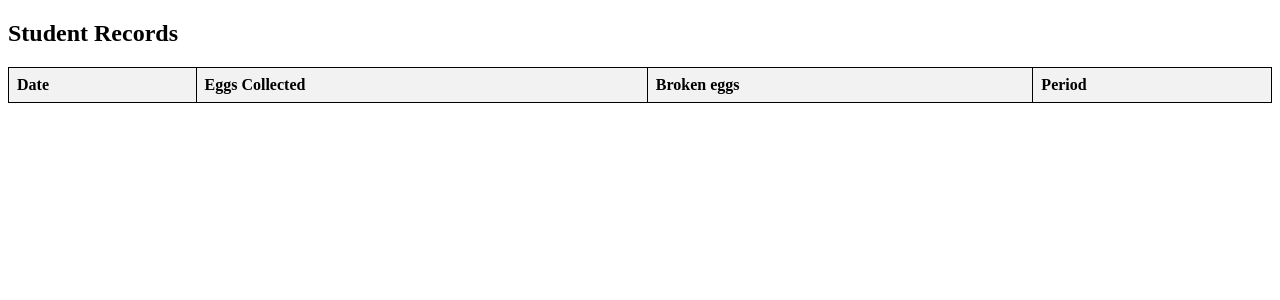
After one commit to kirimamwaniki/Egg-collection-django-project, a Django app: page /4 in a window 1280 px wide. The commit adds this page. Shown: the top 300 px of the page. Run offline with Django 5.2, Linux system fonts and the light colour scheme; data comes from the database, SQL or seed files in the repository; both versions use the stored data as it was after the commit; lists and menus that the app fills with data are empty.

Commit message:
url fix on pdf page review

```diff
--- /dev/null
+++ b/eggCount/templates/record_per_room_pdf.html
@@ -0,0 +1,46 @@
+<!DOCTYPE html>
+<html>
+<head>
+    <style>
+        table {
+            width: 100%;
+            border-collapse: collapse;
+        }
+
+        th, td {
+            border: 1px solid black;
+            padding: 8px;
+            text-align: left;
+        }
+
+        th {
+            background: #f2f2f2;
+        }
+    </style>
+</head>
+
+<body>
+
+<h2>Student Records</h2>
+
+<table>
+    <tr>
+        <th>Date</th>
+        <th>Eggs Collected</th>
+        <th>Broken eggs</th>
+        <th>Period</th>
+    </tr>
+
+    {% for x in roomdata %}
+    <tr>
+        <td>{{x.date}} </td>
+        <td> {{x.eggsNo}} </td>
+        <td> {{x.brokenEggs}} </td>
+        <td> {{x.period}} </td>
+    </tr>
+    {% endfor %}
+
+</table>
+
+</body>
+</html>
--- a/eggCount/urls.py
+++ b/eggCount/urls.py
@@ -6,5 +6,5 @@ urlpatterns = [
     path('rooms', views.room_register, name='room_register'),
     path('records', views.view_records, name='records'),
     path('details/<int:id>', views.room_details, name='details'),
-
+    path('<int:id>', views.pdf_format, name='pdf')
 ]
--- a/eggCount/views.py
+++ b/eggCount/views.py
@@ -57,7 +57,7 @@ def view_records(request):
     return HttpResponse(template.render(context, request))
 
 def room_details(request, id):
-    chickroom = rooms.objects.get(id=id)
+    chickroom = get_object_or_404(rooms, id=id)
     room_data = chickroom.hatches.all()
     template = loader.get_template('room_details.html')
 
@@ -70,9 +70,21 @@ def room_details(request, id):
         chickroom.save()
         return redirect('records')
 
+
     context = {
         'chickroom' : chickroom,
         'room_data' : room_data,
     }
 
     return HttpResponse(template.render(context, request))
+
+def pdf_format(request, id):
+    chickroom = get_object_or_404(rooms, id=id)
+    room_data = chickroom.hatches.all()
+    template = loader.get_template('record_per_room_pdf.html')
+
+    context = {
+        'chickroom' : chickroom,
+        'room_data' : room_data
+    }
+    return HttpResponse(template.render(context, request))
```
Also changed, not shown: eggCount/templates/room_details.html (+12 -3 lines), db.sqlite3.
